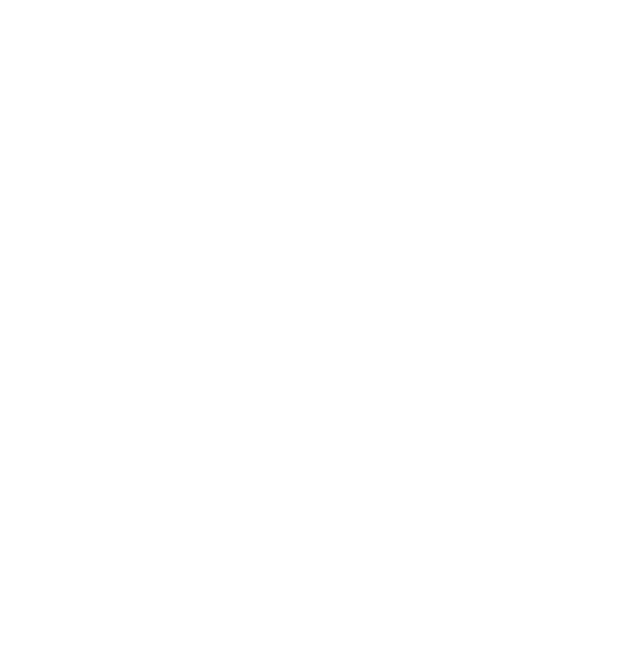
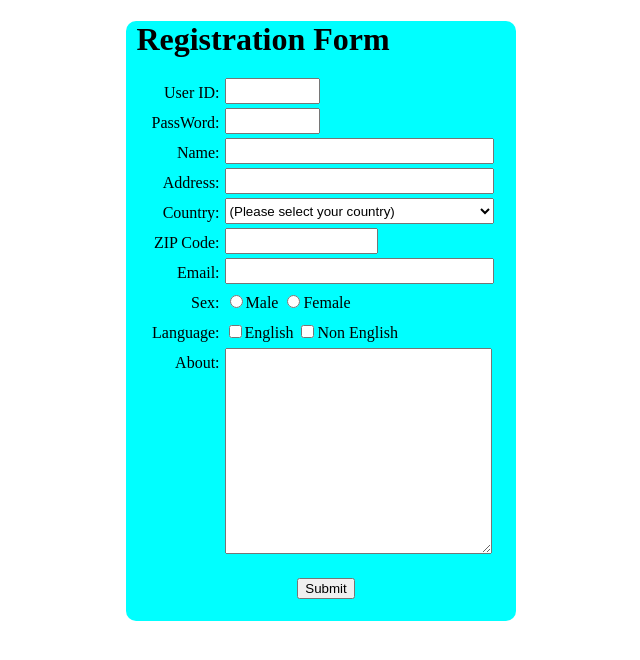
Before and after one commit to duyprolim1106/BTTH07, a plain HTML site: page index.html in a window 1280 px wide. Shown: the whole page, without its empty margins (319-959 px from the left). Drawn offline with Linux system fonts and the light colour scheme.

Commit message:
Bau da them

```diff
--- /dev/null
+++ b/css/main.css
@@ -0,0 +1,72 @@
+body{
+    justify-content: center;
+    align-items: center;
+}
+
+.form--register{
+    width: 30%;
+    height: 600px;
+    background-color: aqua;
+    margin: 0 auto;
+    padding-left: 10px;
+    border-radius: 10px;
+    justify-content: center;
+}
+
+.row{
+    display: flex;
+    width: 100%;
+    height: 30px;
+}
+
+.col1{
+    flex: 1;
+    display: flex;
+    justify-content: flex-end;
+    align-items: center;
+}
+
+.col-input--s{
+    width: 30%;
+    height: 20px;
+}
+
+.col-input--l{
+    width: 90%;
+    height: 20px;
+}
+
+.col-input--xl{
+    width: 90%;
+    height: 200px;
+}
+
+.col-input--m{
+    width: 50%;
+    height: 20px;
+}
+
+
+.col2{
+    flex: 3.5;
+    margin-left: 5px;
+}
+
+#radSex{
+    margin-top: 7px;
+}
+
+#boxLanguage{
+    margin-top: 7px;
+}
+
+.row1{
+    margin-top: 200px;
+}
+
+.btnSubmit{
+    align-items: center;
+    justify-content: center;
+    margin: auto;
+    display: block;
+}
--- a/index.html
+++ b/index.html
@@ -4,9 +4,108 @@
     <meta charset="UTF-8">
     <meta http-equiv="X-UA-Compatible" content="IE=edge">
     <meta name="viewport" content="width=device-width, initial-scale=1.0">
+    <link rel="stylesheet" href="css/main.css">
     <title>Document</title>
 </head>
 <body>
+    <div class="form--register">
+        <h1 style="margin-bottom: 20px;">Registration Form</h1>
+        <div class="row">
+            <div class="col1">
+                User ID:
+            </div>
+            <div class="col2">
+                <input type="text" class="col-input--s" name="txtUserID" id="txtUserID">
+            </div>
+        </div>
+        <div class="row">
+            <div class="col1">
+                PassWord:
+            </div>
+            <div class="col2">
+                <input type="password" class="col-input--s" name="txtPassWord" id="txtPassWord">
+            </div>
+        </div>
+        <div class="row">
+            <div class="col1">
+                Name:
+            </div>
+            <div class="col2">
+                <input type="text" class="col-input--l" name="txtName" id="txtName">
+            </div>
+        </div>
+        <div class="row">
+            <div class="col1">
+                Address:
+            </div>
+            <div class="col2">
+                <input type="Text" class="col-input--l" name="txtAddress" id="txtAddress">
+            </div>
+        </div>
+        <div class="row">
+            <div class="col1">
+                Country:
+            </div>
+            <div class="col2">
+                <select style="width: 92.5%;height: 26px;" name="optCountry" id="optCountry">
+                    <option value="optCountry" disabled selected hidden>(Please select your country)</option>
+                    <option value="optCountry">VietNam</option>
+                    <option value="optCountry">Korean</option>
+                    <option value="optCountry">Japan</option>
+                    <option value="optCountry">Singapore</option>
+                    <option value="optCountry">India</option>
+                    <option value="optCountry">China</option>
+                </select>
+            </div>
+        </div>
+        <div class="row">
+            <div class="col1">
+                ZIP Code:
+            </div>
+            <div class="col2">
+                <input type="number" class="col-input--m" name="txtZipCode" id="txtZipCode">
+            </div>
+        </div>
+        <div class="row">
+            <div class="col1">
+                Email:
+            </div>
+            <div class="col2">
+                <input type="email" class="col-input--l" name="txtEmail" id="txtEmail">
+            </div>
+        </div>
+        <div class="row">
+            <div class="col1">
+                Sex:
+            </div>
+            <div class="col2">
+                <input type="radio" name="radSex" id="radSex">Male
+                <input type="radio" name="radSex" id="radSex">Female
+            </div>
+        </div>
+        <div class="row">
+            <div class="col1">
+                Language:
+            </div>
+            <div class="col2">
+                <input type="checkbox" name="boxLanguage" id="boxLanguage">English
+                <input type="checkbox" name="boxLanguage" id="boxLanguage">Non English
+            </div>
+        </div>
+        <div class="row">
+            <div class="col1">
+                About:
+            </div>
+            <div class="col2">
+                <textarea class="col-input--xl" name="txtAbout" id="txtAbout" cols="30" rows="10"></textarea>
+            </div>
+        </div>
+        <div class="row1">
+            <input class="btnSubmit" type="submit" value="Submit">
+        </div>
+    </div>
 
+
+    <script src="js/main.js"></script>
 </body>
 </html>
```
Also changed, not shown: js/main.js (added, +9 -0 lines).
